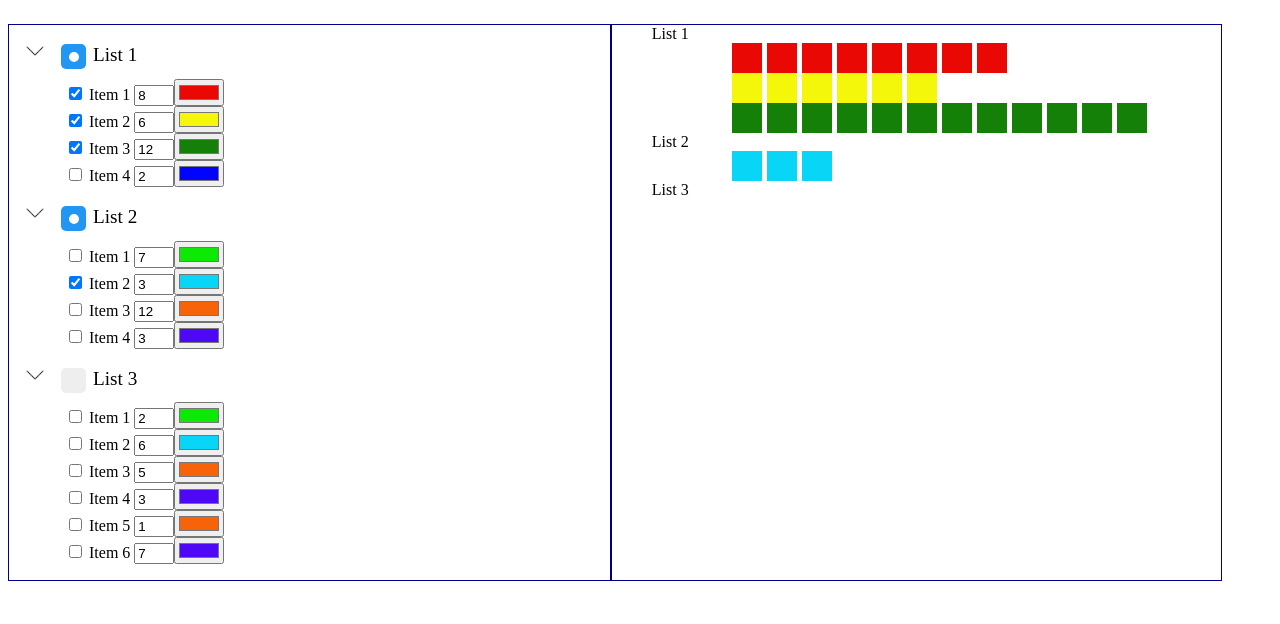
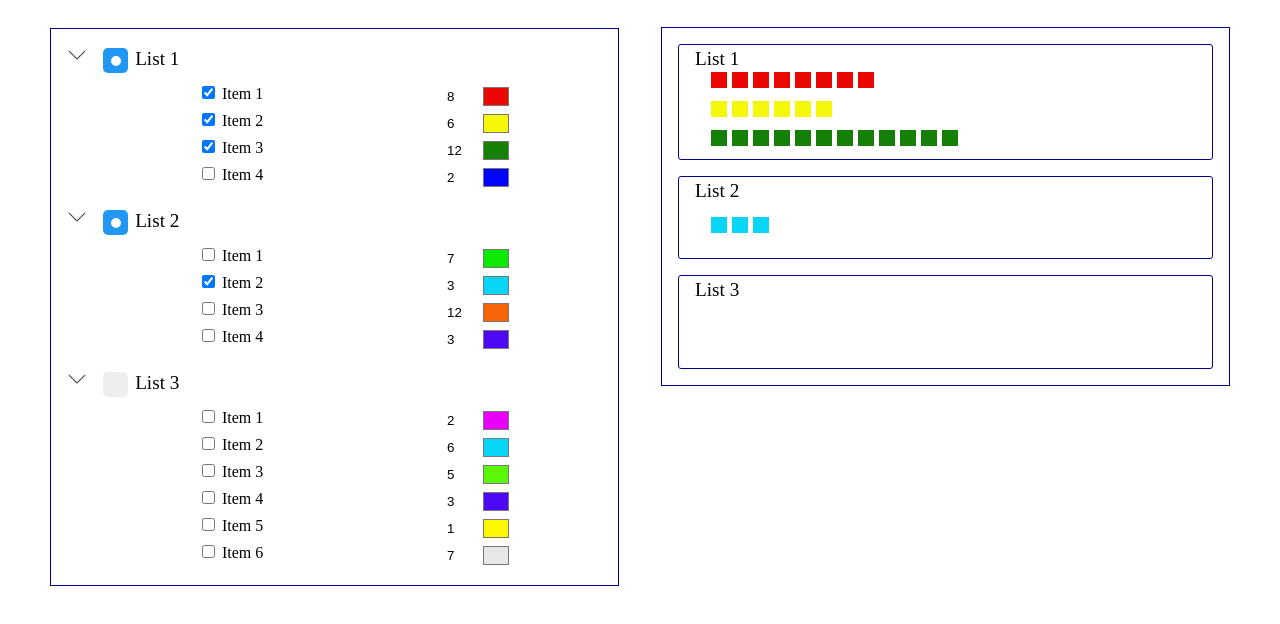
Before and after one commit to leokotman/list_items_noui, a Vue app: page / in a window 1280 px wide. Shown: the top 624 px of the page. Built offline with nearby package versions, Linux system fonts and the light colour scheme.

Commit message:
design, main functionality

```diff
--- a/src/App.vue
+++ b/src/App.vue
@@ -1,7 +1,7 @@
 <template>
   <div id="app">
-    <create-lists :lists="lists" class="create_list" />
-    <show-lists :lists="lists" class="show_list" />
+    <create-lists :lists="lists" class="create_lists" />
+    <show-lists :lists="lists" class="show_lists" />
   </div>
 </template>
 
@@ -40,12 +40,12 @@ export default {
         {
           title: "List 3",
           items: [
-            { name: "Item 1", quantity: 2, color: "#0BE904", checked: false },
+            { name: "Item 1", quantity: 2, color: "#e801f9", checked: false },
             { name: "Item 2", quantity: 6, color: "#09D6F6", checked: false },
-            { name: "Item 3", quantity: 5, color: "#F66309", checked: false },
+            { name: "Item 3", quantity: 5, color: "#5cf609", checked: false },
             { name: "Item 4", quantity: 3, color: "#4D09F6", checked: false },
-            { name: "Item 5", quantity: 1, color: "#F66309", checked: false },
-            { name: "Item 6", quantity: 7, color: "#4D09F6", checked: false },
+            { name: "Item 5", quantity: 1, color: "#fff705", checked: false },
+            { name: "Item 6", quantity: 7, color: "#e7e7e7", checked: false },
           ],
           allChecked: false,
           someChecked: false,
@@ -60,11 +60,14 @@ export default {
 #app {
   display: flex;
   flex-wrap: wrap;
+  justify-content: space-evenly;
+  align-items: baseline;
 }
-.create_list,
-.show_list {
+.create_lists,
+.show_lists {
   list-style-type: none;
   width: 45%;
   border: 1px solid darkblue;
+  box-sizing: border-box;
 }
 </style>
--- a/src/assets/views/ShowLists.vue
+++ b/src/assets/views/ShowLists.vue
@@ -31,8 +31,28 @@ export default {
 </script>
 
 <style scoped>
+ul {
+  font-size: 1.2rem;
+  line-height: 1.7rem;
+  padding: 0 1rem;
+}
+.list_outcome {
+  margin: 1rem 0 1rem;
+  padding: 0 1rem;
+  border: 1px solid darkblue;
+  box-sizing: border-box;
+  border-radius: 3px;
+}
+.list_outcome label {
+  font-size: 1.2rem;
+}
 .items_outcome {
   list-style-type: none;
+  padding: 0;
+  display: flex;
+  flex-direction: column;
+  justify-content: start;
+  row-gap: .8rem;
 }
 .item_squares {
   display: flex;
@@ -41,7 +61,7 @@ export default {
   gap: 5px;
 }
 .square {
-  min-width: 30px;
-  min-height: 30px;
+  min-width: 1rem;
+  min-height: 1rem;
 }
 </style>
--- a/src/components/TheList.vue
+++ b/src/components/TheList.vue
@@ -29,6 +29,7 @@
           />
           {{ item.name }}
         </label>
+        <div class="number_color">
           <input
             type="number"
             min="0"
@@ -36,6 +37,7 @@
             class="item_number"
           />
           <input type="color" v-model="item.color" />
+        </div>
       </li>
     </ul>
   </section>
@@ -210,12 +212,30 @@ section {
 .items_list {
   list-style-type: none;
 }
+.items_list li {
+  display: flex;
+  justify-content: space-around;
+}
 .list_arrow {
   width: 20px;
 }
 .list_arrow-closed {
   transform: rotate(-90deg);
 }
+
+.number_color {
+  display: flex;
+  align-items: center;
+}
+.number_color input {
+  background-color: transparent;
+  border: none;
+}
+.number_color input[type="color"] {
+  width: 30px;
+  padding: 0;
+}
+
 .item_number {
   width: 2rem;
 }
```
Lines whose indentation alone changed are shown as unchanged.
